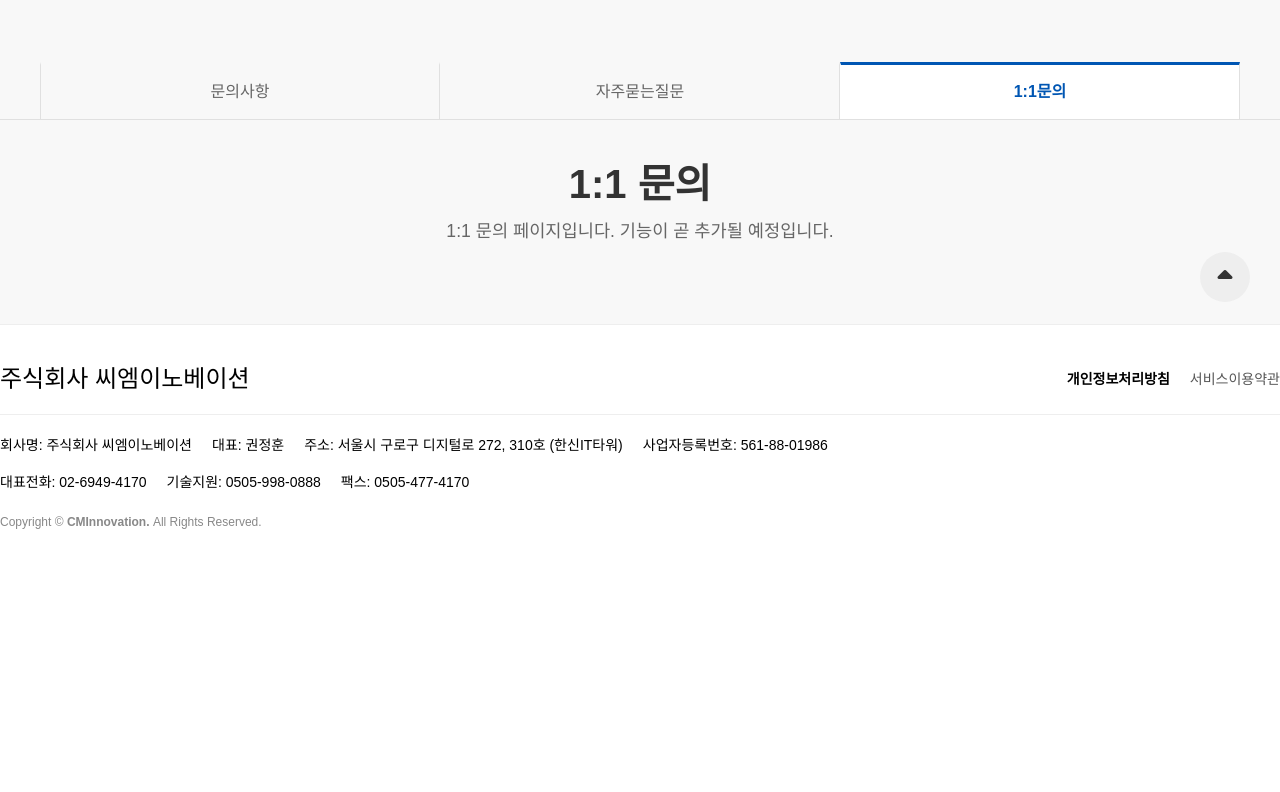
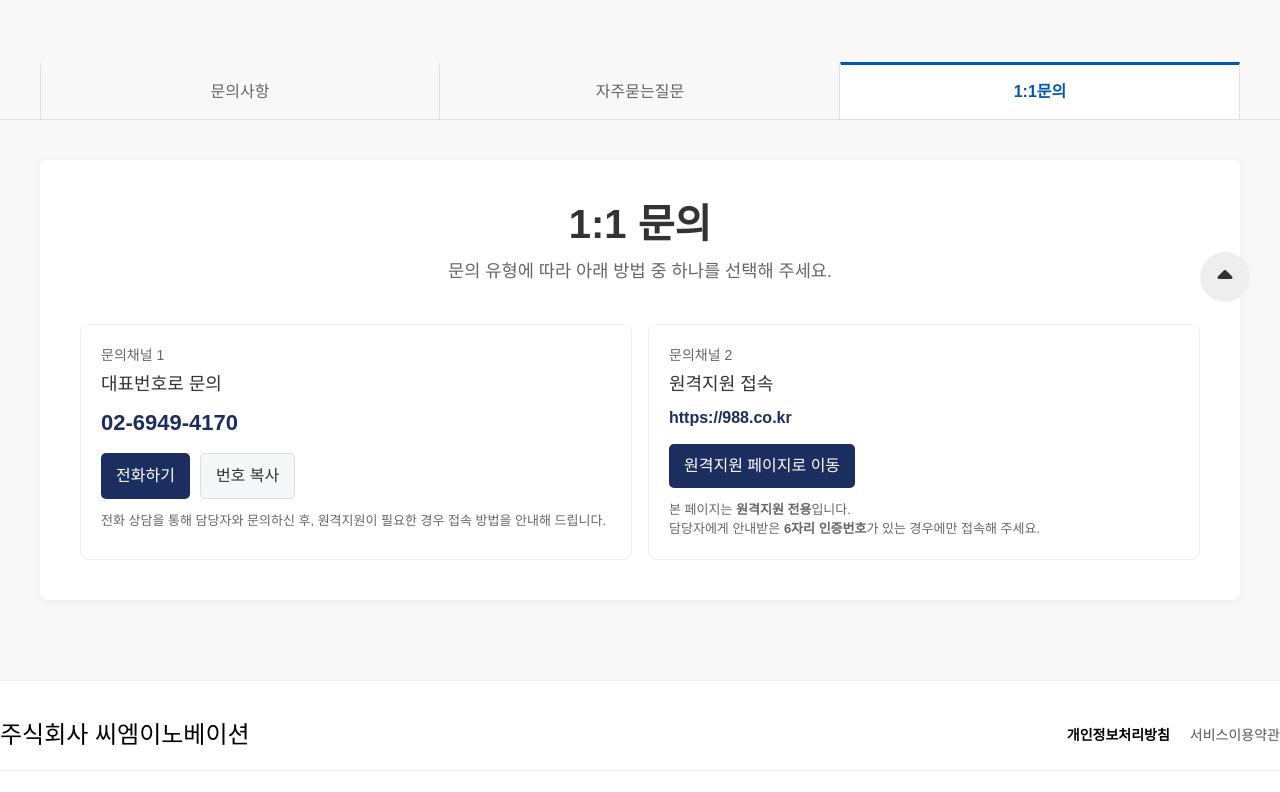
Before and after one commit to Like-David/cm-homepage, a React (Vite) app: page /support/inquiry in a window 1280 px wide. Shown: the part 468-1260 px from the top of the page. Before the commit the page ends 1055 px from the top, so only its background shows below. Built offline with nearby package versions, Linux system fonts and the light colour scheme; a web font is replaced by a local one.

Commit message:
style: 1:1문의

```diff
--- a/src/pages/OneOnOneInquiryPage.jsx
+++ b/src/pages/OneOnOneInquiryPage.jsx
@@ -1,19 +1,125 @@
 import React from 'react';
 import SupportNav from "../components/support/SupportNav";
 import Banner from "@/components/common/Banner";
-import '../styles/SupportBoardPage.css'; // Reusing styles for now
+import '../styles/SupportBoardPage.css';
 
 const OneOnOneInquiryPage = () => {
+    const PHONE = '02-6949-4170';
+    const LINK = 'https://988.co.kr';
+
+    const copyPhone = async () => {
+        try {
+            await navigator.clipboard.writeText(PHONE);
+            alert('대표번호가 복사되었습니다.');
+        } catch {
+            alert('복사에 실패했습니다. 직접 복사해주세요: ' + PHONE);
+        }
+    };
+
     return (
         <div className="support-page-wrapper">
             <Banner title="고객센터" subtitle="궁금한 점이 있으시면 언제든지 문의해 주세요." />
             <SupportNav />
+
             <div className="support-content-area">
-                <div className="section-header">
-                    <h2>1:1 문의</h2>
-                    <p>1:1 문의 페이지입니다. 기능이 곧 추가될 예정입니다.</p>
+                <div className="contact-us-section">
+                    <div className="section-header">
+                        <h2>1:1 문의</h2>
+                        <p>문의 유형에 따라 아래 방법 중 하나를 선택해 주세요.</p>
+                    </div>
+
+                    <div style={{ display: 'grid', gridTemplateColumns: '1fr 1fr', gap: 16 }}>
+                        {/* 대표번호 문의 */}
+                        <div
+                            style={{
+                                border: '1px solid #eee',
+                                borderRadius: 8,
+                                padding: 20,
+                                background: '#fff',
+                            }}
+                        >
+                            <div style={{ fontSize: 14, color: '#666', marginBottom: 8 }}>문의채널 1</div>
+                            <h3 style={{ margin: '0 0 10px', fontSize: 18, color: '#333' }}>대표번호로 문의</h3>
+                            <div style={{ fontSize: 22, fontWeight: 800, color: '#1C2D60', marginBottom: 14 }}>
+                                {PHONE}
+                            </div>
+
+                            <div style={{ display: 'flex', gap: 10, flexWrap: 'wrap' }}>
+                                <a
+                                    href={`tel:${PHONE.replace(/-/g, '')}`}
+                                    className="write-btn"
+                                    style={{ display: 'inline-flex', alignItems: 'center', justifyContent: 'center' }}
+                                >
+                                    전화하기
+                                </a>
+                                <button
+                                    type="button"
+                                    onClick={copyPhone}
+                                    className="write-btn"
+                                    style={{
+                                        backgroundColor: '#f4f6f8',
+                                        color: '#333',
+                                        border: '1px solid #ddd',
+                                    }}
+                                >
+                                    번호 복사
+                                </button>
+                            </div>
+
+                            <p style={{ margin: '12px 0 0', fontSize: 13, color: '#666' }}>
+                                전화 상담을 통해 담당자와 문의하신 후,
+                                원격지원이 필요한 경우 접속 방법을 안내해 드립니다.
+                            </p>
+                        </div>
+
+                        {/* 원격지원 접속 */}
+                        <div
+                            style={{
+                                border: '1px solid #eee',
+                                borderRadius: 8,
+                                padding: 20,
+                                background: '#fff',
+                            }}
+                        >
+                            <div style={{ fontSize: 14, color: '#666', marginBottom: 8 }}>문의채널 2</div>
+                            <h3 style={{ margin: '0 0 10px', fontSize: 18, color: '#333' }}>원격지원 접속</h3>
+
+                            <div style={{ marginBottom: 14 }}>
+                                <a
+                                    href={LINK}
+                                    target="_blank"
+                                    rel="noreferrer"
+                                    style={{ color: '#1C2D60', fontWeight: 700, textDecoration: 'none' }}
+                                >
+                                    {LINK}
+                                </a>
+                            </div>
+
+                            <a
+                                href={LINK}
+                                target="_blank"
+                                rel="noreferrer"
+                                className="write-btn"
+                                style={{ display: 'inline-flex', alignItems: 'center', justifyContent: 'center' }}
+                            >
+                                원격지원 페이지로 이동
+                            </a>
+
+                            <p style={{ margin: '12px 0 0', fontSize: 13, color: '#666' }}>
+                                본 페이지는 <strong>원격지원 전용</strong>입니다.<br />
+                                담당자에게 안내받은 <strong>6자리 인증번호</strong>가 있는 경우에만 접속해 주세요.
+                            </p>
+                        </div>
+                    </div>
+
+                    <style>{`
+            @media (max-width: 768px) {
+              .support-content-area .contact-us-section > div {
+                grid-template-columns: 1fr !important;
+              }
+            }
+          `}</style>
                 </div>
-                {/* 1:1 문의 관련 폼이나 내용이 여기에 추가될 수 있습니다. */}
             </div>
         </div>
     );
--- a/src/pages/SupportBoardPage.jsx
+++ b/src/pages/SupportBoardPage.jsx
@@ -68,7 +68,7 @@ export default function SupportBoardPage() {
                                 <td className="board-title"><Link to={`/support/${p.id}`}>{p.title}</Link></td>
                                 <td>{p.author}</td>
                                 <td>{p.views}</td>
-                                <td>{new Date(p.created_at).toLocaleDateString()}</td>
+                                <td>{new Date(p.created_at).toLocaleDateString().replace(/\.$/, '')}</td>
                             </tr>
                         ))}
                         </tbody>
--- a/src/pages/SupportViewPage.jsx
+++ b/src/pages/SupportViewPage.jsx
@@ -110,7 +110,6 @@ export default function SupportViewPage() {
                             </div>
                             <div className="cm-titles">
                                 <h2>비밀번호 확인</h2>
-                                <p>보안을 위해 비밀번호를 입력해 주세요.</p>
                             </div>
                             <button className="cm-close" onClick={() => navigate('/support')} aria-label="닫기">×</button>
                         </div>
@@ -120,7 +119,7 @@ export default function SupportViewPage() {
                             <input
                                 type="password"
                                 className={`cm-input ${pwError ? 'is-error' : ''}`}
-                                placeholder="••••••••"
+                                placeholder="보안을 위해 비밀번호를 입력해 주세요."
                                 value={pwInput}
                                 onChange={(e) => setPwInput(e.target.value)}
                                 required
--- a/src/styles/SupportBoardPage.css
+++ b/src/styles/SupportBoardPage.css
@@ -289,7 +289,7 @@
 .fm-label{ display:block; margin:10px 0 6px; font-weight:700; color:#152245; }
 .req{ color:#d93025; margin-left:4px; }
 
-.password-modal form input,
+.password-modal form input:not([type="checkbox"]):not([type="radio"]),
 .password-modal form select,
 .password-modal form textarea {
     width: 100%;
@@ -368,7 +368,8 @@
 
 /* 본문 (접힘/펼침) */
 .privacy-body{
-    max-height:0;
+    max-height:200px;
+    overflow: hidden;
     transition:max-height .35s ease;
     background:#fafbff;
     border-top:1px solid #eef1f6;
@@ -387,12 +388,34 @@
 
 /* 동의 체크 */
 .agree-check{
-    display:flex; align-items:center; gap:8px;
-    padding:12px 16px; background:#fff; border-top:1px solid #eef1f6;
-    font-size:13px; color:#2a2f44;
+    display:flex;
+    align-items:center;
+    justify-content:flex-end;
+    gap:8px;
+    padding:12px 16px;
+    background:#fff;
+    border-top:1px solid #eef1f6;
+    font-size:13px;
+    color:#2a2f44;
+    flex-wrap: nowrap;
 }
-.agree-check input{ transform: translateY(1px); }
-.agree-check .req{ color:#d93025; margin-left:4px; }
+
+.agree-check input{
+    margin:0;
+    flex:0 0 auto;
+    width:auto;
+    padding:0;
+}
+
+.agree-check .agree-text{
+    white-space: nowrap;
+}
+
+.agree-check .req{
+    color:#d93025;
+    margin-left:4px;
+    flex:0 0 auto;
+}
 
 
 /* 액션 버튼 */
@@ -405,3 +428,30 @@
 .cancel-btn { background:#f0f2f6; color:#333; }
 .submit-btn { background:#1C2D60; color:#fff; }
 .submit-btn:hover { background:#152245; }
+
+.row-2 input,
+.row-2 select{
+    width: 100%;
+    padding: 12px 14px;
+    border: 1px solid #dde1e6;
+    border-radius: 10px;
+    font-size: 14px;
+    margin-bottom: 0;
+    outline: none;
+    background: #fff;
+    height: 44px;
+    box-sizing: border-box;
+}
+
+.row-2 input:focus,
+.row-2 select:focus{
+    border-color: #1C2D60;
+    box-shadow: 0 0 0 3px rgba(28,45,96,.10);
+}
+
+.row-2 .at{
+    height: 44px;
+    display: flex;
+    align-items: center;
+    justify-content: center;
+}
```
Also changed, not shown: src/components/support/WriteModal.jsx (+71 -44 lines).
